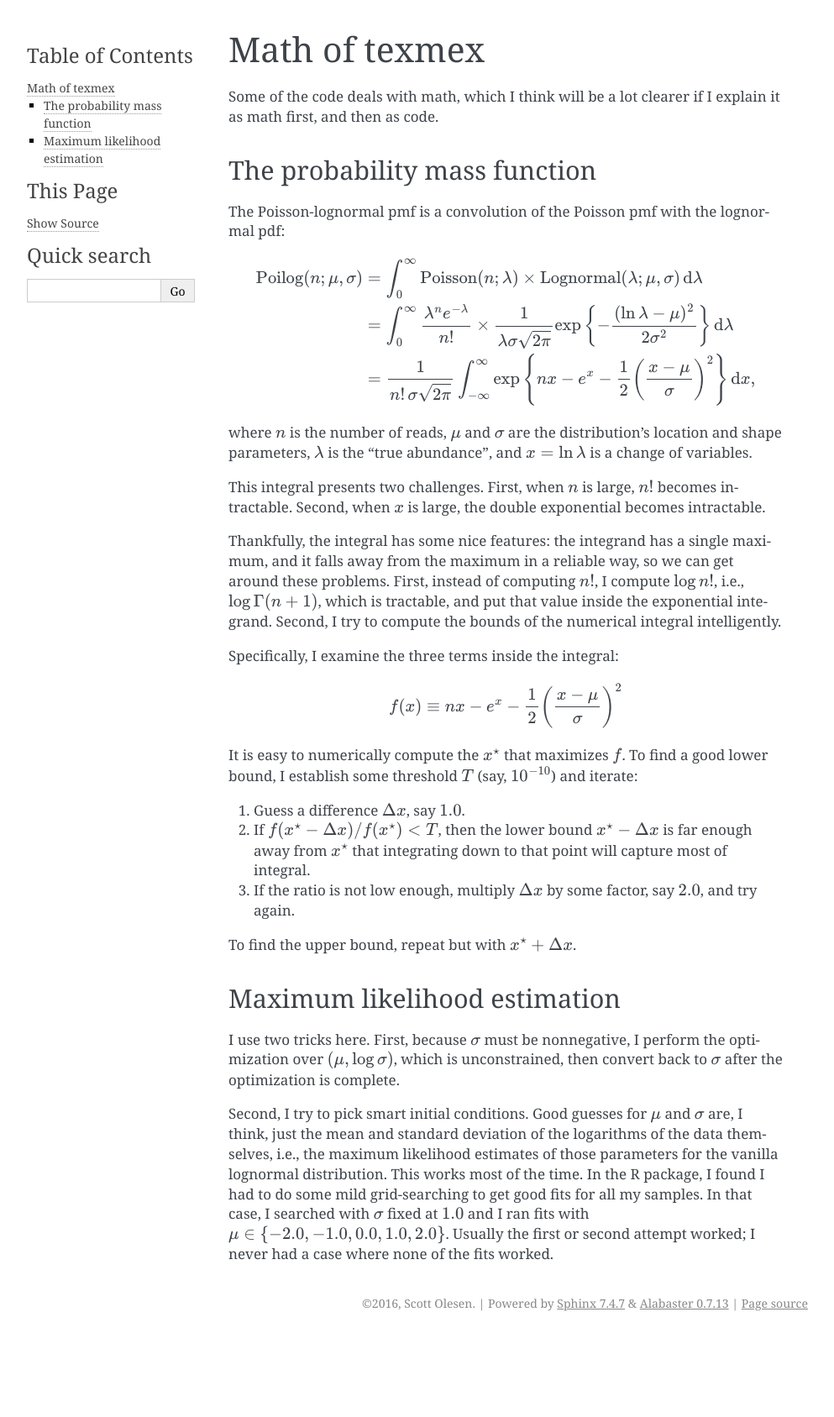
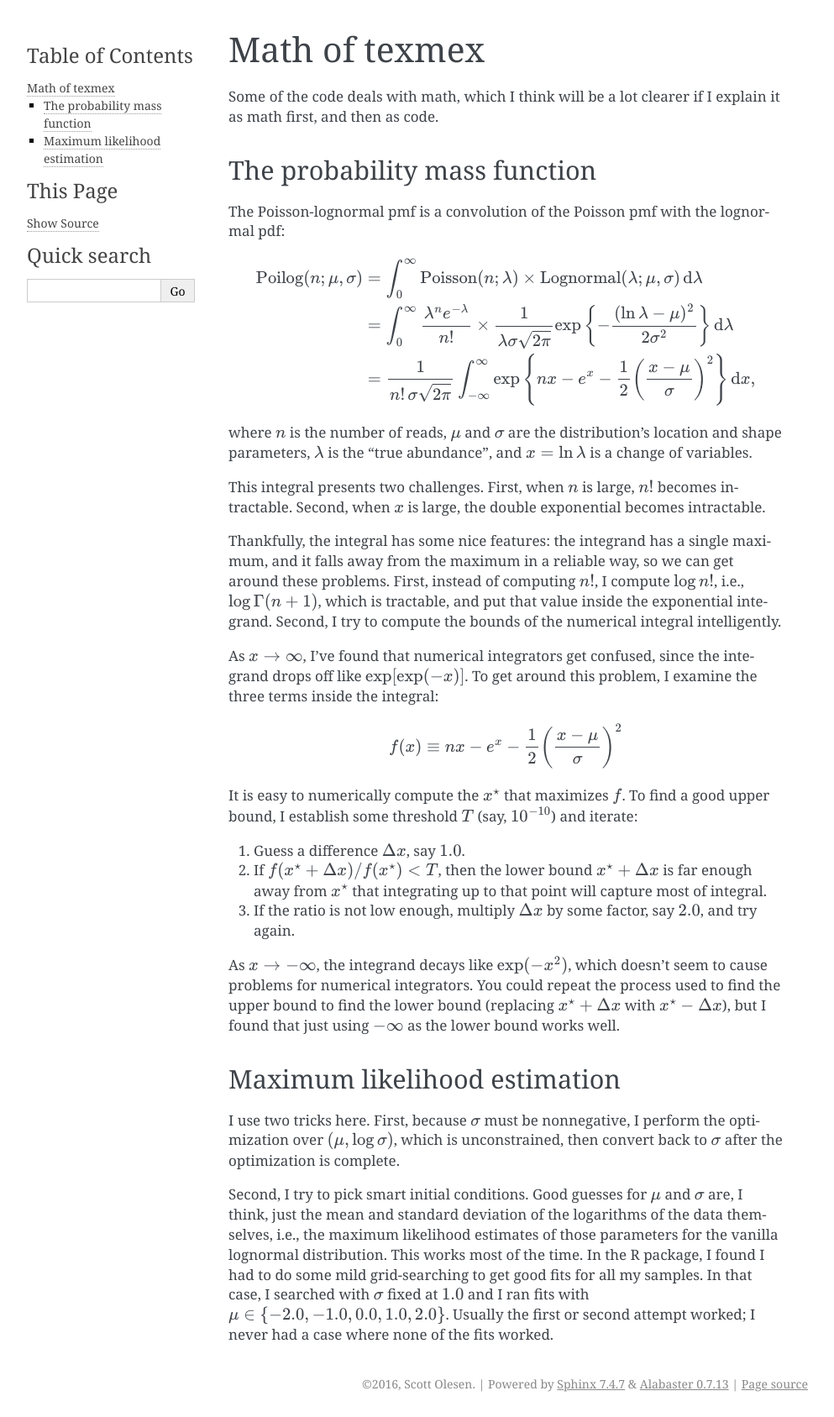
Before and after one commit to izaakm/pytexmex, a Sphinx documentation site: the page built from doc/source/math.rst, in a window 1280 px wide. Shown: the whole page at 84% size, without its empty margins (148-1141 px from the left). Built offline with Sphinx 7.4.7, drawn with Linux system fonts in a browser that asks for light colours; before the commit the page ends 1591 px from its top, so only the background shows below that.

Commit message:
better docs

```diff
--- a/doc/source/math.rst
+++ b/doc/source/math.rst
@@ -27,21 +27,26 @@ from the maximum in a reliable way, so we can get around these problems. First,
 that value inside the exponential integrand. Second, I try to compute the bounds of the numerical
 integral intelligently.
 
-Specifically, I examine the three terms inside the integral:
+As :math:`x \to \infty`, I've found that numerical integrators get confused, since the integrand
+drops off like :math:`\exp [ \exp (-x) ]`. To get around this problem,
+I examine the three terms inside the integral:
 
 .. math::
 
    f(x) \equiv nx - e^x - \frac{1}{2} \left( \frac{x - \mu}{\sigma} \right)^2
 
-It is easy to numerically compute the :math:`x^\star` that maximizes :math:`f`. To find a good lower
+It is easy to numerically compute the :math:`x^\star` that maximizes :math:`f`. To find a good upper
 bound, I establish some threshold :math:`T` (say, :math:`10^{-10}`) and iterate:
 
 1. Guess a difference :math:`\Delta x`, say :math:`1.0`.
-2. If :math:`f(x^\star - \Delta x) / f(x^\star) < T`, then the lower bound :math:`x^\star - \Delta x` is far
-   enough away from :math:`x^\star` that integrating down to that point will capture most of integral.
+2. If :math:`f(x^\star + \Delta x) / f(x^\star) < T`, then the lower bound :math:`x^\star + \Delta x` is far
+   enough away from :math:`x^\star` that integrating up to that point will capture most of integral.
 3. If the ratio is not low enough, multiply :math:`\Delta x` by some factor, say :math:`2.0`, and try again.
 
-To find the upper bound, repeat but with :math:`x^\star + \Delta x`.
+As :math:`x \to -\infty`, the integrand decays like :math:`\exp (-x^2)`, which doesn't seem to cause
+problems for numerical integrators. You could repeat the process used to find the upper bound to find
+the lower bound (replacing :math:`x^\star + \Delta x` with :math:`x^\star - \Delta x`), but I
+found that just using :math:`-\infty` as the lower bound works well.
 
 Maximum likelihood estimation
 -----------------------------
```
Also changed, not shown: doc/source/pytexmex.rst (+10 -0 lines).
